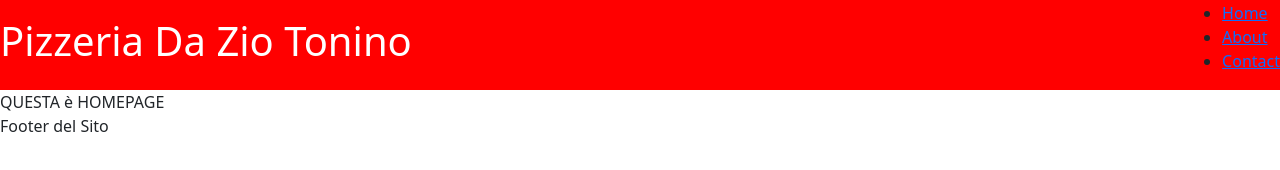
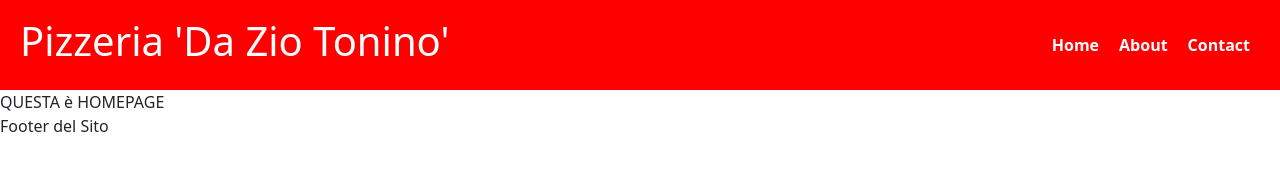
Before and after one commit to VeronicaFontana/Prova-Handlebars, a website: page index.html in a window 1280 px wide. Drawn offline with nearby package versions, Linux system fonts and the light colour scheme.

Commit message:
[edit] Header display & colors

```diff
--- a/components/header.hbs
+++ b/components/header.hbs
@@ -1,5 +1,8 @@
-<section class='header-section'>
-    <h1>Pizzeria Da Zio Tonino</h1>
+<section class='row'>
+    <div class='col-5'>
+        <h1>Pizzeria 'Da Zio Tonino'</h1>
+    </div>
+    <div class='col-7'>
         <nav>
             <ul>
                 <li><a href='#home'>Home</a></li>
@@ -7,4 +10,5 @@
                 <li><a href='#contact'>Contact</a></li>
             </ul>
         </nav>
+    </div>
 </section>
--- a/scss/partials/_header.scss
+++ b/scss/partials/_header.scss
@@ -1,12 +1,32 @@
-.header-section{
+.row{
     display: flex;
-    justify-content: space-between;
     align-items: center;
+    padding: 0 20px;
     height: 90px;
-    width: 100vw;
     background-color: rgb(255, 0, 0);
 
-    h1{
-        color: white;
+    .col-5{
+        h1{
+            color: white;
+        }
+    }
+
+    .col-7{
+        ul{
+            list-style: none;
+            display: flex;
+            justify-content: end;
+            margin: 0;
+
+            li{
+                margin: 0 10px;
+
+                a{
+                    text-decoration: none;
+                    color: white;
+                    font-weight: bold;
+                }
+            }
+        }
     }
 }
```
Also changed, not shown: css/main.css, 1 other file. Lines whose indentation alone changed are shown as unchanged.
